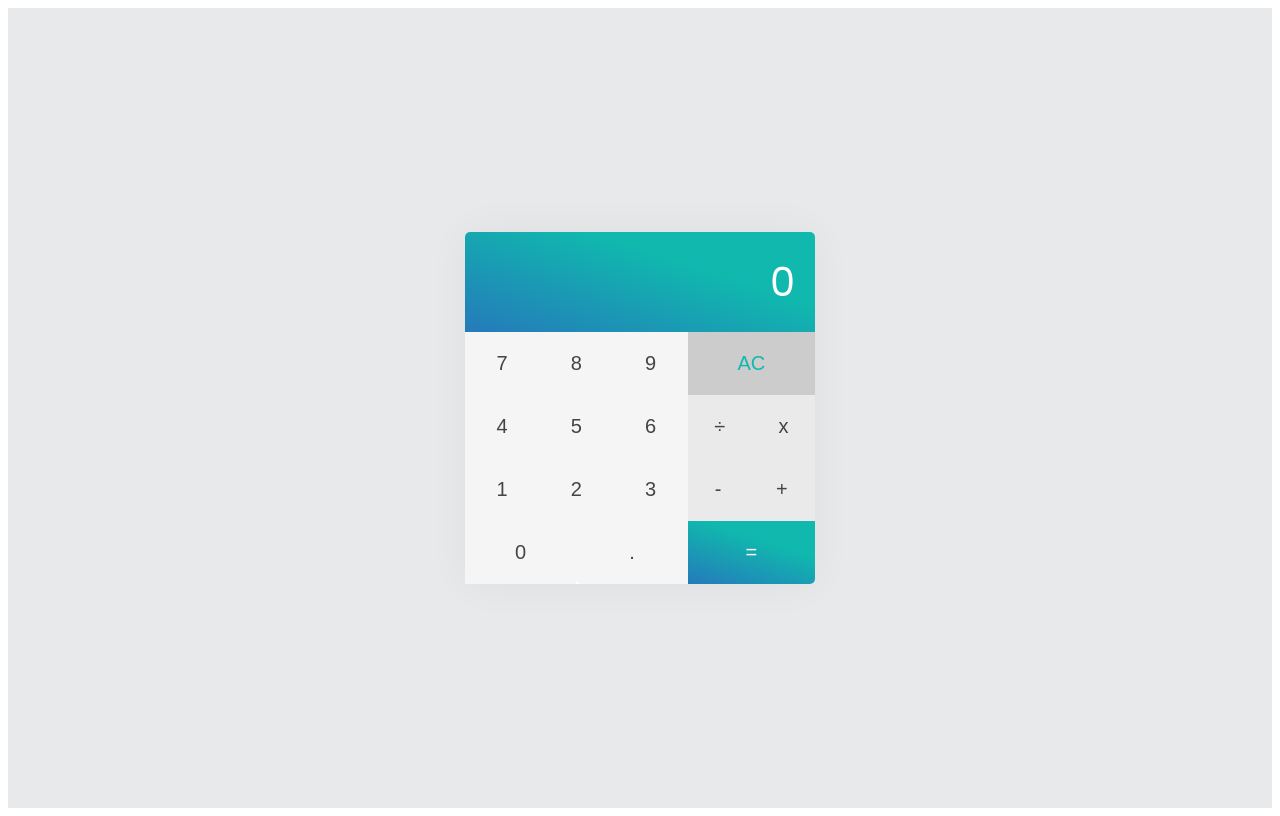
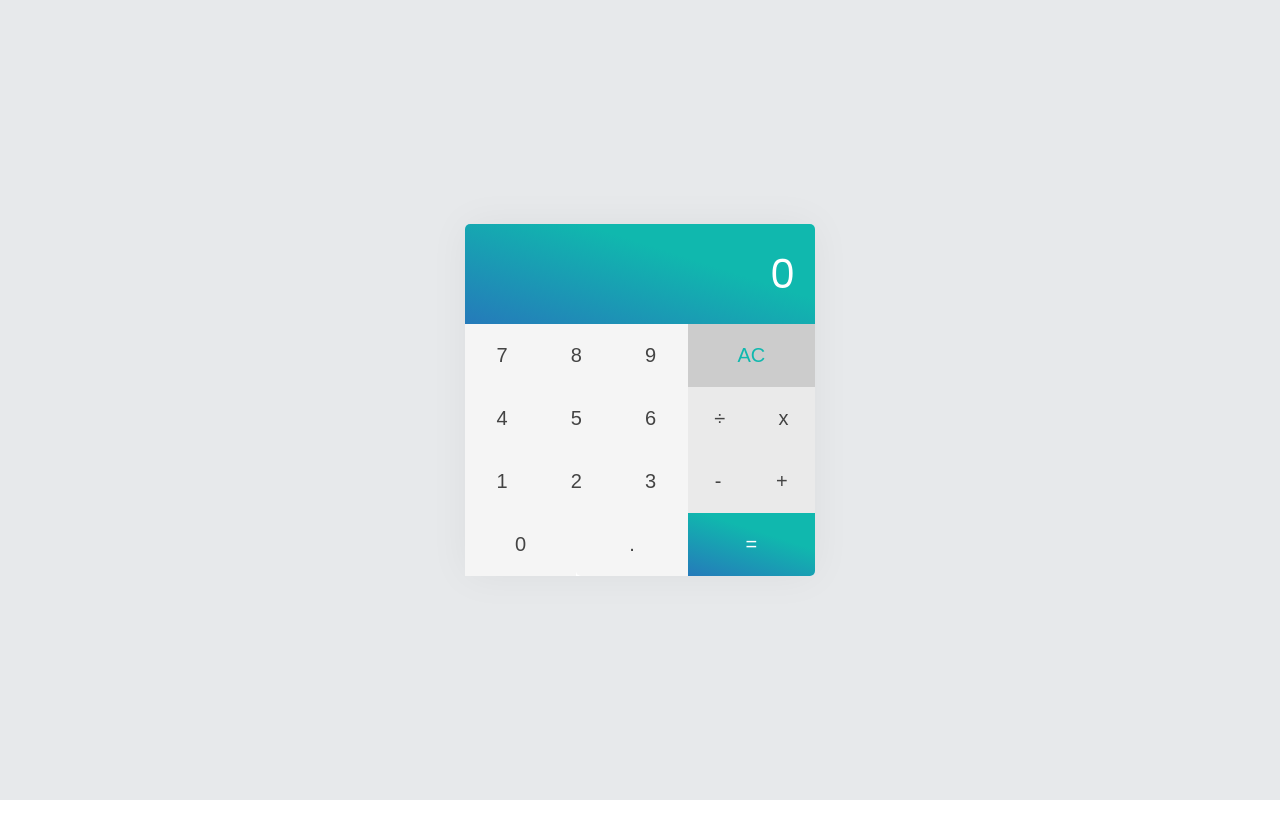
Before and after one commit to mauriciomorales-dev/react-calculator, a React (Create React App) app: page / in a window 1280 px wide. Built offline with nearby package versions, Linux system fonts and the light colour scheme.

Commit message:
Removed css body margin

```diff
--- a/src/App.css
+++ b/src/App.css
@@ -2,6 +2,11 @@
 
 * {
   box-sizing: border-box;
+}
+html,
+body {
+  padding: 0px;
+  margin: 0px;
 }
 .App {
   font-family: "Poppins", sans-serif;
```
